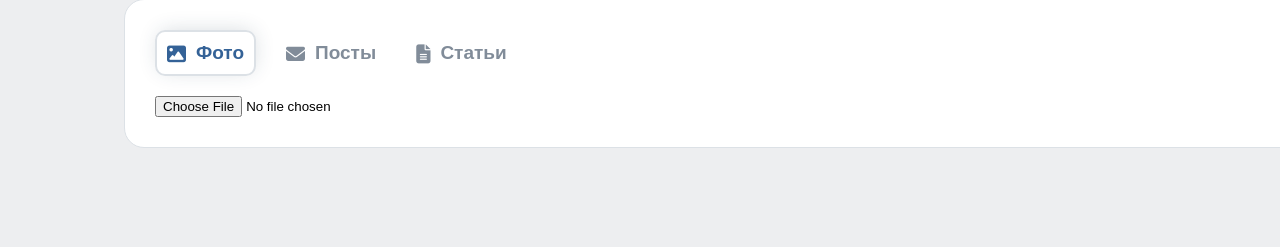
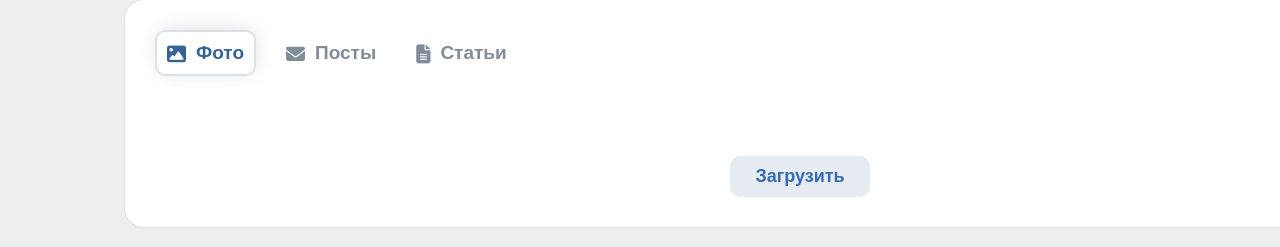
Before and after one commit to sultanKairatuly/skontakte, a Vue app: page /profile in a window 1280 px wide. Shown: the part 631-878 px from the top of the page. Built offline with nearby package versions, Linux system fonts and the light colour scheme.

Commit message:
safe commit

```diff
--- a/src/components/EntriesPhoto.vue
+++ b/src/components/EntriesPhoto.vue
@@ -1,25 +1,71 @@
 <template>
-  <input type="file" @change="onFilePicked" />
-  <img :src="getImageUrl(imageUrl)" alt="" />
+  <div class="content">
+    <div class="images">
+      <img
+        :src="getImageUrl(image.imageUrl)"
+        v-for="image in userImages"
+        class="user-image"
+        :key="image.imageUrl"
+      />
+    </div>
+    <SkButton :font-size="'18px'" :padding="'10px 25px'" @click="uploadImage">
+      Загрузить
+    </SkButton>
+  </div>
 </template>
 
 <script setup lang="ts">
-import { ref } from "vue";
+import { ref, reactive } from "vue";
 import { useImageGetter } from "@/composables/utilities";
+import SkButton from "../UIcomponents/SkButton.vue";
+
+const userImages: Array<{ imageUrl: string }> = reactive([]);
 
 const { getImageUrl } = useImageGetter();
 const imageUrl = ref<string>("");
 const image = ref<string>("");
-function onFilePicked(event) {
-  const files = event.target.files;
+function onFilePicked(event: Event) {
+  const target = event?.target;
+  const files = target?.files;
   let filename = files[0].name;
   const fileReader = new FileReader();
   fileReader.addEventListener("load", () => {
-    imageUrl.value = fileReader.result;
+    imageUrl.value = fileReader.result as string;
+    const newUserImage = {
+      imageUrl: imageUrl.value,
+    };
+    userImages.push(newUserImage);
   });
   fileReader.readAsDataURL(files[0]);
   image.value = files[0];
 }
+
+function uploadImage() {
+  const fileInput = document.createElement("input");
+  fileInput.setAttribute("type", "file");
+  fileInput.click();
+  fileInput.addEventListener("change", onFilePicked);
+}
 </script>
 
-<style scoped></style>
+<style scoped>
+.content {
+  display: flex;
+  flex-direction: column;
+  align-items: center;
+}
+
+.images {
+  display: flex;
+  width: 100%;
+  padding: 30px;
+  column-gap: 20px;
+  row-gap: 20px;
+  flex-wrap: wrap;
+}
+
+.user-image {
+  width: 200px;
+  height: 200px;
+}
+</style>
--- a/src/components/ProfileEntries.vue
+++ b/src/components/ProfileEntries.vue
@@ -14,7 +14,9 @@
         <div class="nav_item-text">{{ item.title }}</div>
       </div>
     </nav>
-    <component :is="activeEntryComponent"></component>
+    <KeepAlive>
+      <component :is="activeEntryComponent"></component>
+    </KeepAlive>
   </div>
 </template>
 
```
